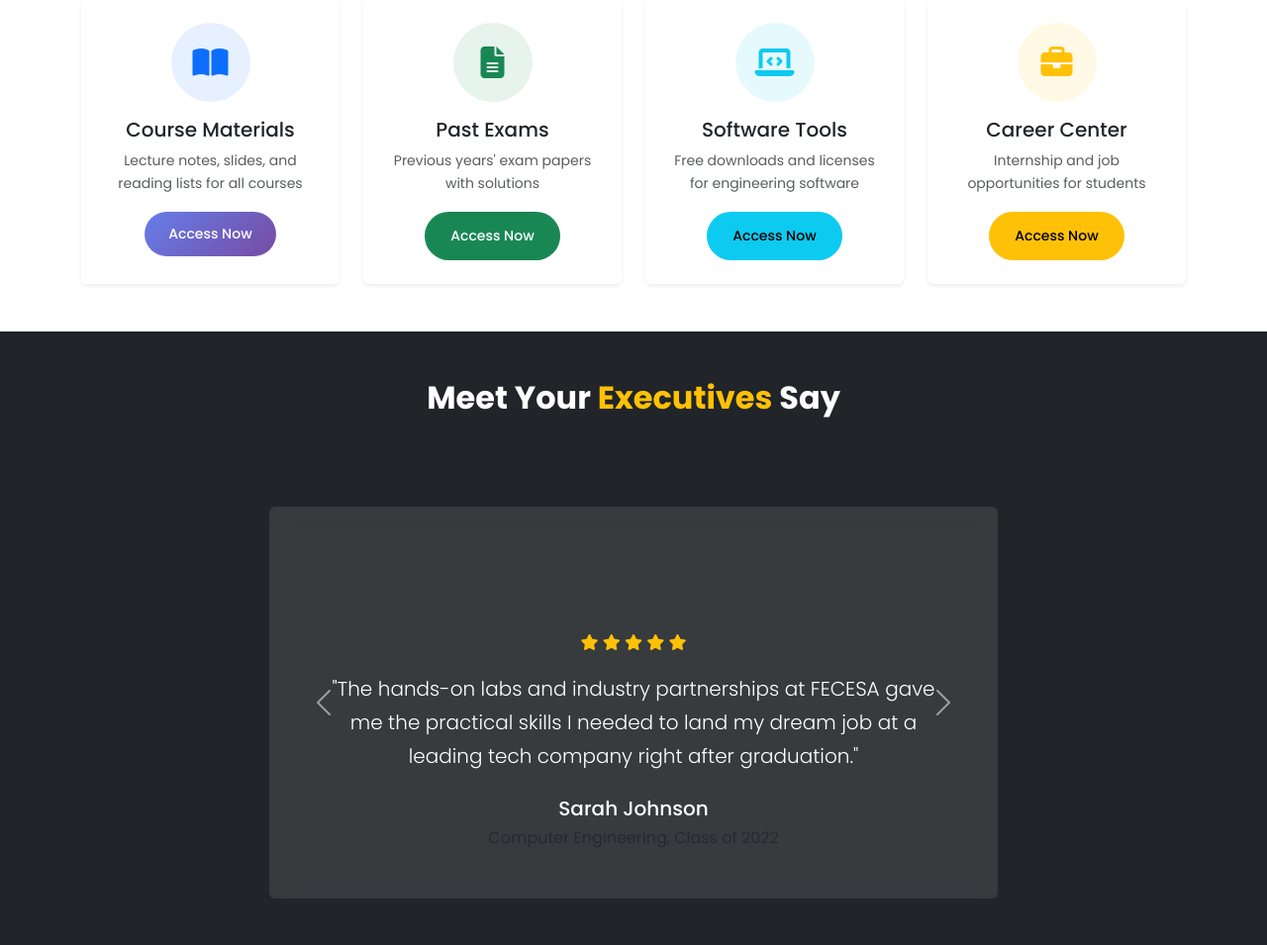
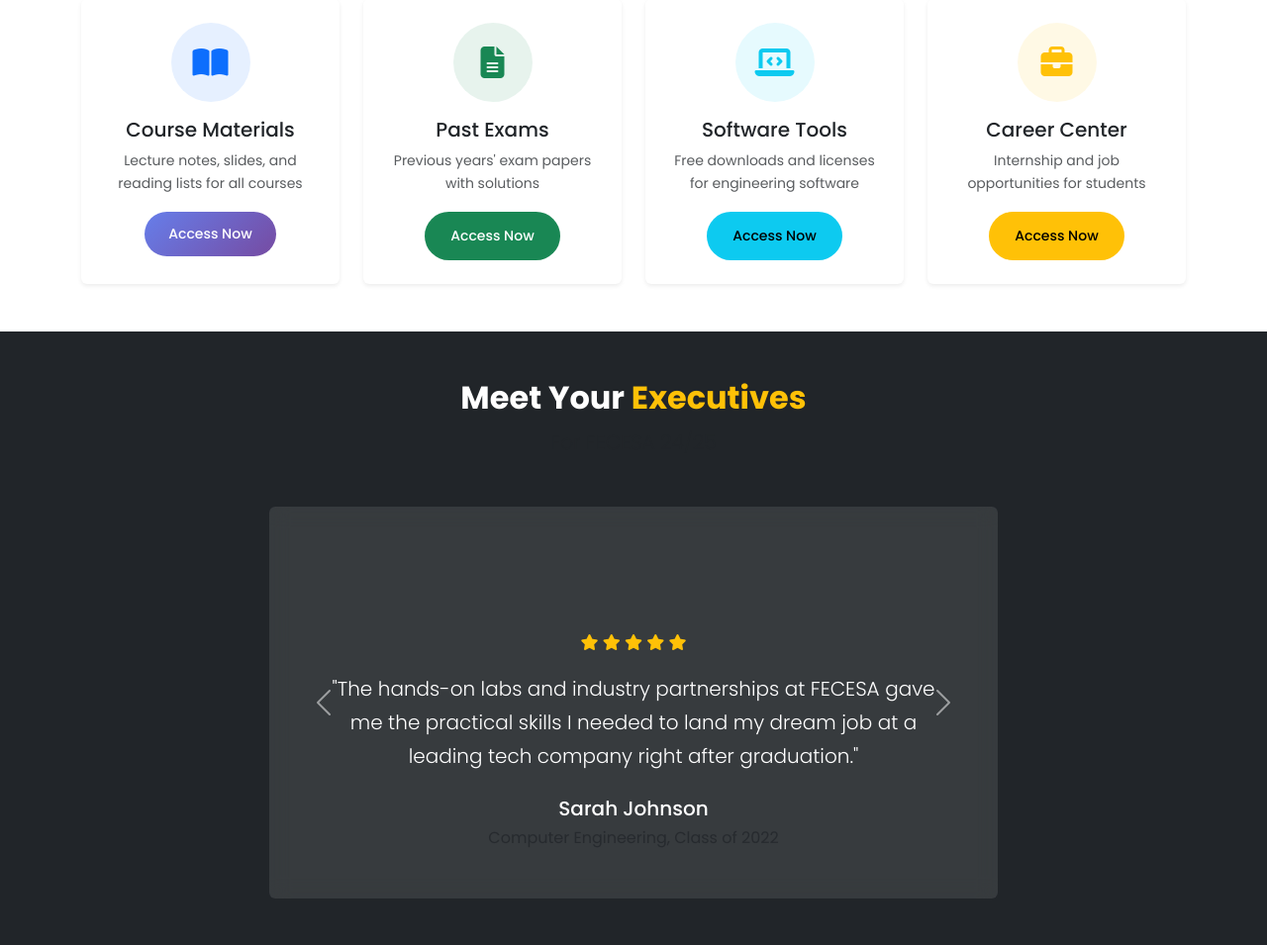
Before and after one commit to ThorBuzz/FWeb, a Flask app: page / in a window 1280 px wide. Shown: the part 2423-3378 px from the top of the page at 99% size. Run offline with Flask 3, Linux system fonts and the light colour scheme; data comes from the database, SQL or seed files in the repository; some libraries are stand-ins or nearby versions.

Commit message:
nothing big

```diff
--- a/templates/main.html
+++ b/templates/main.html
@@ -399,7 +399,7 @@
         <section class="executives-section py-5 bg-dark text-white">
             <div class="container">
                 <div class="text-center mb-5 loading">
-                    <h2 class="fw-bold">Meet Your <span class="text-warning">Executives</span> Say</h2>
+                    <h2 class="fw-bold">Meet Your <span class="text-warning">Executives</span></h2>
                     <p class="lead text-muted">For FECESA 24/25</p>
                 </div>
 
```
